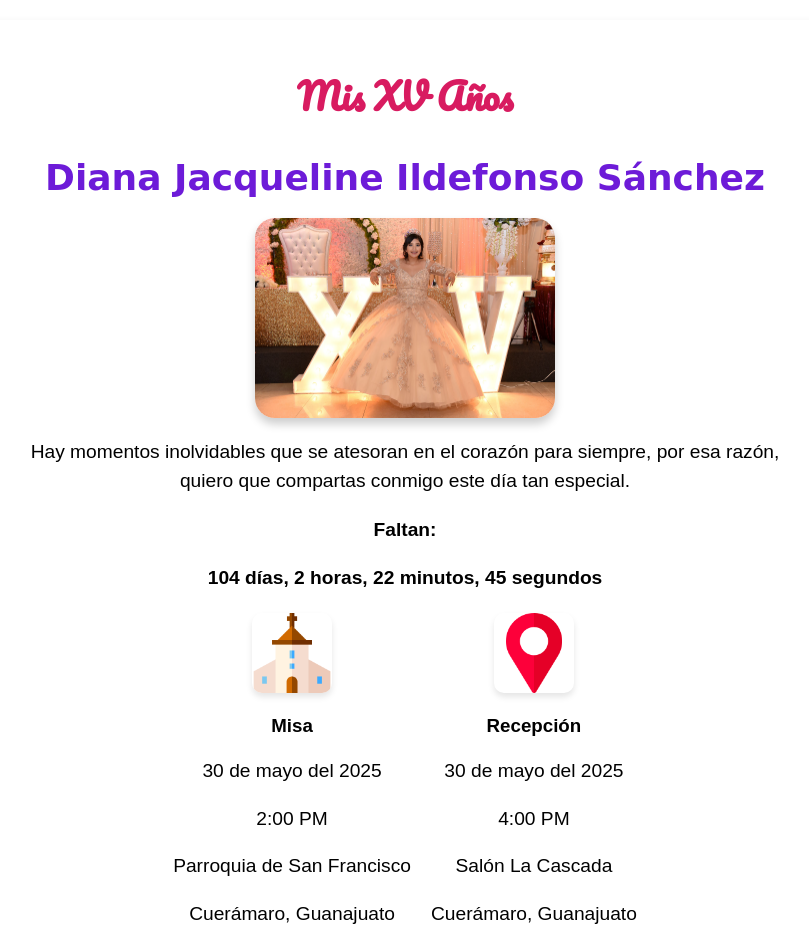
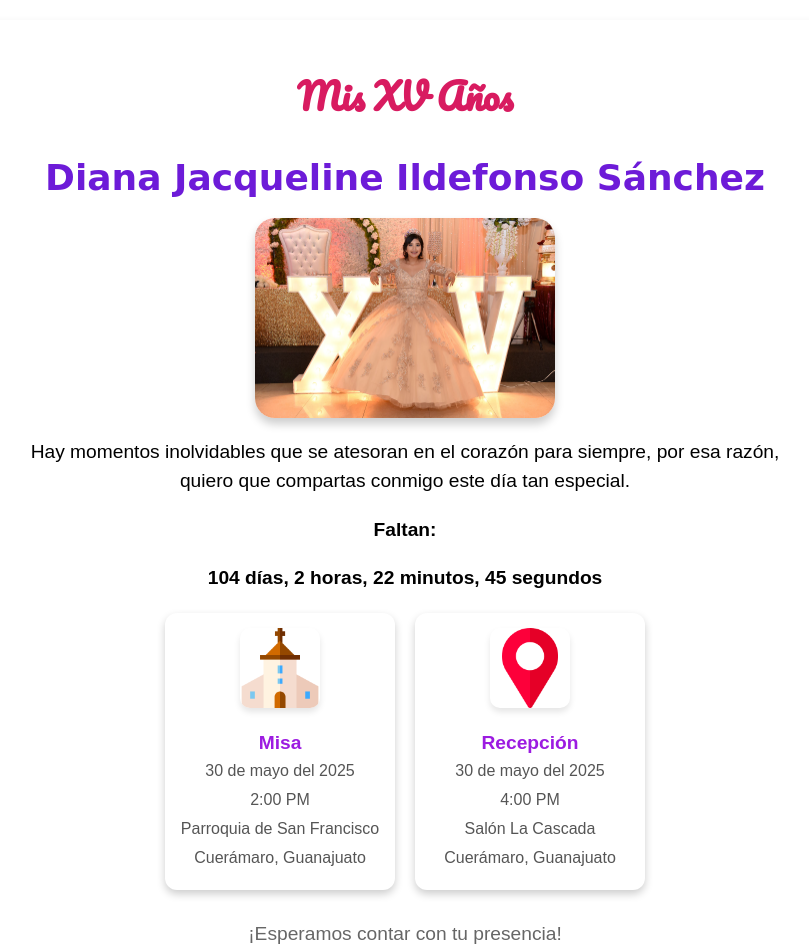
Before and after one commit to RamonS23/invitacion, a plain HTML site: page index.html in a window 1280 px wide. Shown: the top 952 px of the page, without its empty margins (235-1044 px from the left). Drawn offline with Linux system fonts and the light colour scheme.

Commit message:
Update index.html

```diff
--- a/index.html
+++ b/index.html
@@ -159,6 +159,43 @@
         .modal .prev:hover, .modal .next:hover {
             background: rgba(255, 255, 255, 0.8);
         }
+        .imagenes-en-fila div {
+            text-align: center;
+            background: white;
+            padding: 15px;
+            border-radius: 12px;
+            box-shadow: 0 4px 8px rgba(0, 0, 0, 0.2);
+            transition: transform 0.3s ease, box-shadow 0.3s ease;
+            width: 200px;
+        }
+
+        .imagenes-en-fila div:hover {
+            transform: translateY(-5px);
+            box-shadow: 0 8px 20px rgba(0, 0, 0, 0.3);
+        }
+
+        .imagenes-en-fila img {
+            width: 80px;
+            height: auto;
+            margin-bottom: 10px;
+            transition: transform 0.3s ease;
+        }
+
+        .imagenes-en-fila div:hover img {
+            transform: scale(1.1);
+        }
+
+        .imagenes-en-fila h3 {
+            font-size: 1.2rem;
+            color: #9c1be1;
+            margin: 10px 0 5px;
+        }
+
+        .imagenes-en-fila p {
+            font-size: 1rem;
+            color: #555;
+            margin: 5px 0;
+        }
 
 
 
```
